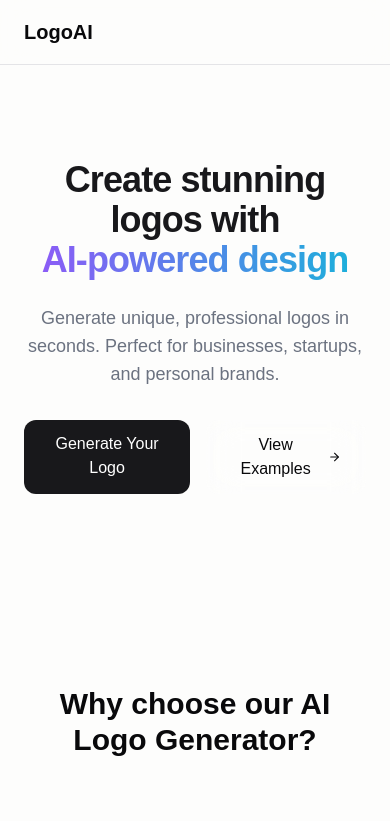
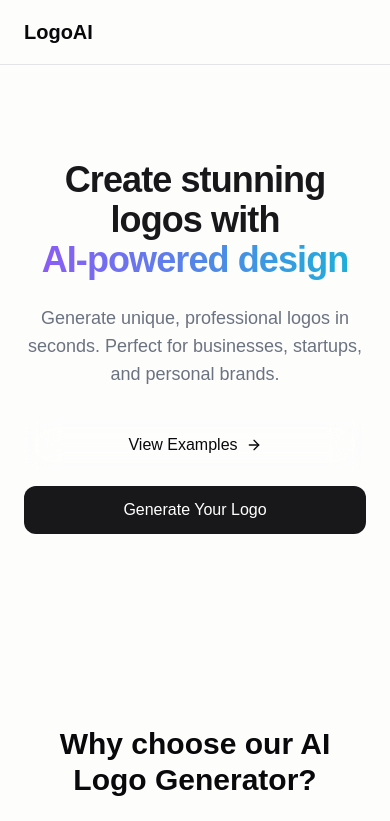
Before and after one commit to Arindam200/logo-ai, a Next.js app: page / in a window 390 px wide. Shown: the top 821 px of the page. Built offline with nearby package versions, Linux system fonts and the light colour scheme; no server answers.

Commit message:
responsiveness

```diff
--- a/app/page.tsx
+++ b/app/page.tsx
@@ -28,13 +28,13 @@ const Index = () => {
             <p className="mx-auto max-w-2xl text-lg text-gray-500 mb-8">
               Generate unique, professional logos in seconds. Perfect for businesses, startups, and personal brands.
             </p>
-            <div className="flex justify-center gap-4">
-              <Link href="/generate" className="px-6 py-3 bg-primary text-white rounded-lg hover:bg-primary/90 transition-colors">
+            <div className="flex max-sm:flex-col-reverse justify-center gap-4">
+              <Link href="/generate" className="px-6 py-3 bg-primary  text-white rounded-lg hover:bg-primary/90 transition-colors">
                 Generate Your Logo
               </Link>
-              <button className="px-6 py-3 glass rounded-lg hover:bg-white/20 hover:border hover:border-gray-500 transition-colors flex items-center gap-2">
+              <Link href="/gallery" className="px-6 py-3 glass rounded-lg justify-center hover:bg-white/20 hover:border hover:border-gray-500 transition-colors flex items-center gap-2">
                 View Examples <ArrowRight className="w-4 h-4" />
-              </button>
+              </Link>
             </div>
           </div>
 
```
